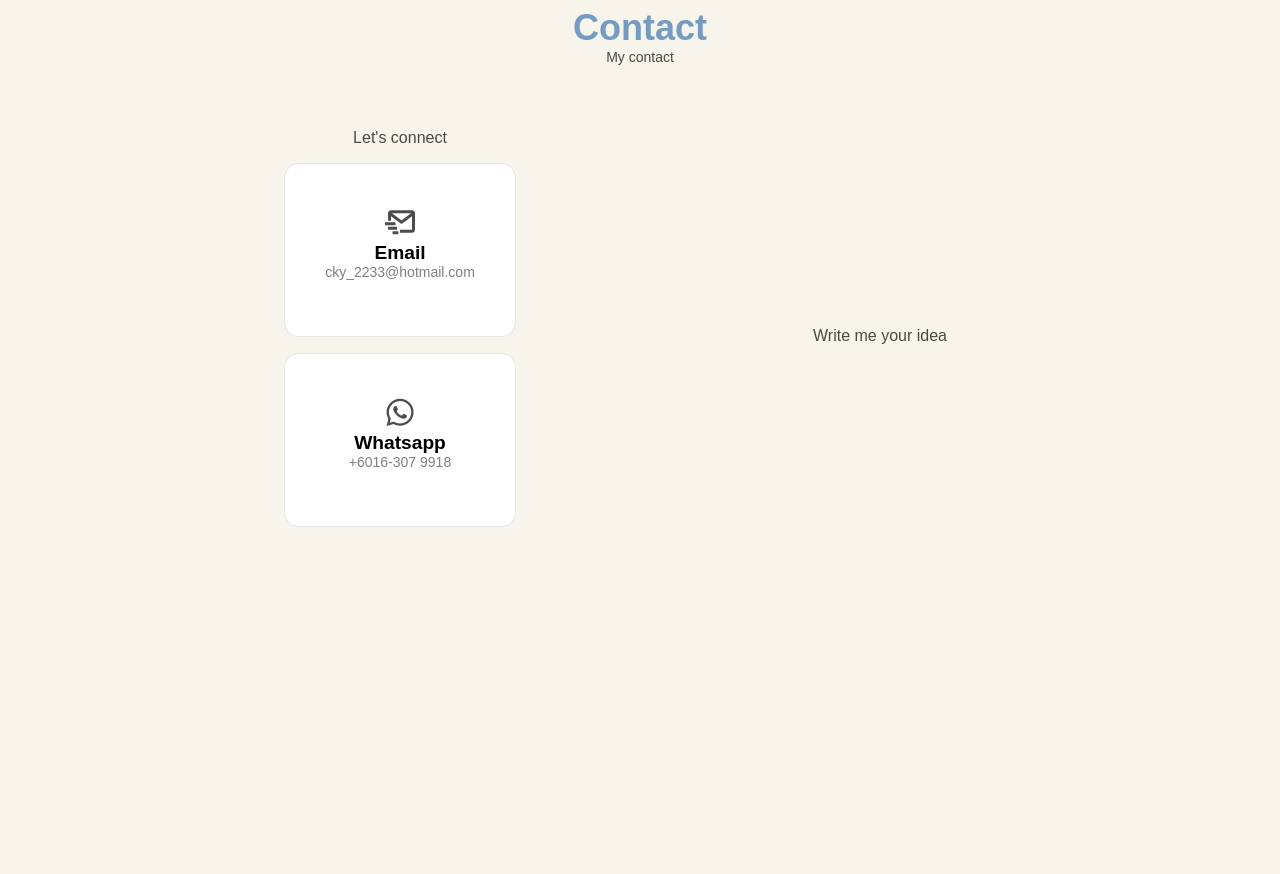
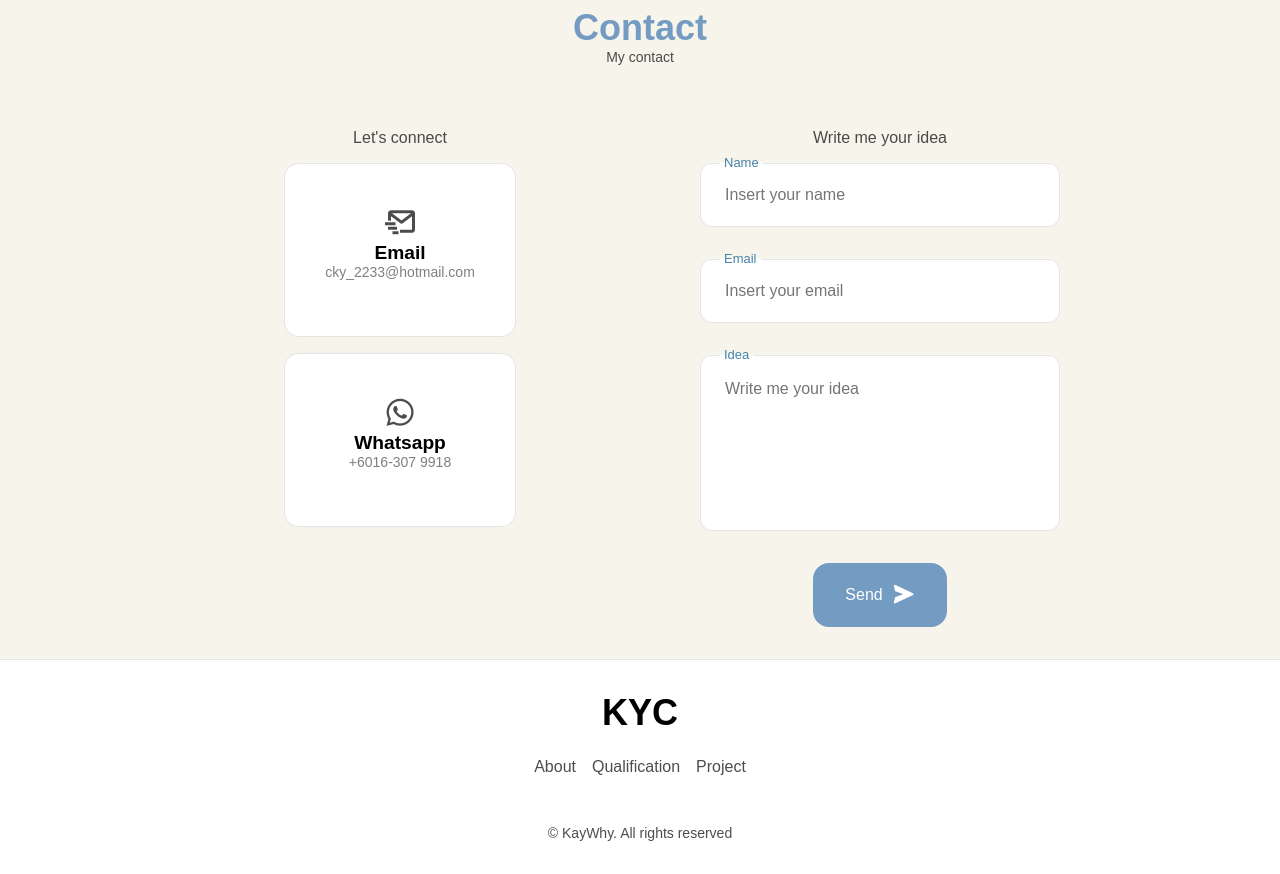
Before and after one commit to 0xKayWhy/portfolio, a React (Vite) app: page / in a window 1280 px wide. Shown: the part 3800-4674 px from the top of the page. Before the commit the page ends 4375 px from the top, so only its background shows below. Built offline with nearby package versions, Linux system fonts and the light colour scheme; a web font is replaced by a local one.

Commit message:
update footer

```diff
--- a/package.json
+++ b/package.json
@@ -11,7 +11,10 @@
     "preview": "vite preview"
   },
   "dependencies": {
+    "@emailjs/browser": "^3.11.0",
     "boxicons": "^2.1.4",
+    "emailjs": "^4.0.3",
+    "emailjs-com": "^3.2.0",
     "react": "^18.2.0",
     "react-dom": "^18.2.0"
   },
--- a/src/App.css
+++ b/src/App.css
@@ -29,7 +29,7 @@
 --font-medium: 500;
 --font-semi-bold: 600;
 
-/* Margenes Bottom */
+/* Margins Bottom */
 /*.5rem = 8px | 1rem = 16px */
 --mb-0-25: 0.25rem;
 --mb-0-5: 0.5rem;
@@ -39,6 +39,19 @@
 --mb-2: 2rem;
 --mb-2-5: 2.5rem;
 --mb-3: 3rem;
+}
+
+/* Responsive typography */
+@media screen and (max-width: 992px) {
+  :root {
+    --big-font-size: 2.75rem;
+    --h1-font-size: 1.5rem;
+    --h2-font-size: 1.25rem;
+    --h3-font-size: 1rem;
+    --normal-font-size: 0.938rem;
+    --small-font-size: 0.813rem;
+    --smaller-font-size: 0.75rem;
+  }
 }
 
 /* BASE */
--- a/src/App.jsx
+++ b/src/App.jsx
@@ -7,6 +7,7 @@ import { Skills } from './components/skills/Skills'
 import { Qualification } from './components/qualification/Qualification'
 import { Portfolios } from './components/portfolios/Portfolios'
 import { Contact } from './components/contact/Contact'
+import { Footer } from './components/footer/Footer'
 
 function App() {
 
@@ -20,7 +21,7 @@ function App() {
     <Qualification/>
     <Portfolios/>
     <Contact/>
-
+    <Footer/>
     </>
   )
 }
--- a/src/components/contact/Contact.jsx
+++ b/src/components/contact/Contact.jsx
@@ -1,7 +1,22 @@
-import React from "react";
+import React, { useRef } from "react";
+import emailjs from '@emailjs/browser';
 import "./contact.css";
 
 export const Contact = () => {
+  const form = useRef();
+
+  const sendEmail = (e) => {
+    e.preventDefault();
+
+    emailjs.sendForm(
+      "service_9mjnj9l",
+      "template_of3e71i",
+      form.current,
+      "TvN1pYn9kCzG56Ir-"
+    );
+    e.target.reset();
+  };
+
   return (
     <section className="contact section" id="contact">
       <div className="contact__container container">
@@ -25,13 +40,48 @@ export const Contact = () => {
               target="_blank"
             >
               <div className="contact__whatsapp">
-              <i className="bx bxl-whatsapp bx-md whatsapp"></i>
+                <i className="bx bxl-whatsapp bx-md whatsapp"></i>
                 <div className="contact__box-subtitle">Whatsapp</div>
                 <div className="contact__box-span">+6016-307 9918</div>
               </div>
             </a>
           </div>
-          <div className="contact__textarea">Write me your idea</div>
+          <div className="contact__form">
+            <div className="contact__box-title">Write me your idea</div>
+            <form ref={form} onSubmit={sendEmail}>
+              <div className="contact__form-box">
+                <label className="contact__form-label">Name</label>
+                <input
+                  type="text"
+                  name="name"
+                  className="contact__form-input"
+                  placeholder="Insert your name"
+                />
+              </div>
+
+              <div className="contact__form-box">
+                <label className="contact__form-label">Email</label>
+                <input
+                  type="email"
+                  name="email"
+                  className="contact__form-input"
+                  placeholder="Insert your email"
+                />
+              </div>
+
+              <div className="contact__form-box contact__form-area">
+                <label className="contact__form-label">Idea</label>
+                <textarea
+                  name="idea"
+                  className="contact__form-input"
+                  placeholder="Write me your idea"
+                />
+              </div>
+              <button className="button button--flex">Send
+              <i className='bx bxs-send bx-sm button__icon'></i>
+              </button>
+            </form>
+          </div>
         </div>
       </div>
     </section>
--- a/src/components/contact/contact.css
+++ b/src/components/contact/contact.css
@@ -1,8 +1,8 @@
 .contact__body {
     display: grid;
     grid-template-columns: repeat(2,1fr);
+    grid-template-rows: auto;
     justify-items: center;
-    align-items: center;
     text-align: center;
 }
 
@@ -49,3 +49,52 @@
     margin-bottom: var(--mb-1);
     color: rgba(0, 0, 0, 0.5);
 }
+
+.contact__form {
+    width: 360px;
+}
+
+.contact__form-box {
+    position: relative;
+    margin-bottom: var(--mb-2);
+    margin-top: 1rem;
+    height: 4rem;
+}
+
+.contact__form-input {
+    position: absolute;
+    top: 0;
+    left: 0;
+    width: 100%;
+    height: 100%;
+    border: 1px solid rgba(0, 0, 0, 0.1);
+    background: white;
+    outline: none;
+    border-radius: 0.75rem;
+    padding: 1.5rem;
+}
+
+.contact__form-label {
+    position: absolute;
+    top: -0.75rem;
+    left: 1.25rem;
+    font-size: var(--smaller-font-size);
+    padding: 0.25rem;
+    background: linear-gradient(0deg, white 49%, #F6F4EB 51% );
+    color: var(--title-color-dark);
+    z-index: 1;
+}
+
+
+.contact__form-area {
+    height: 11rem;
+}
+
+.contact__form-area textarea {
+    resize: none;
+}
+
+.button__icon {
+    height: 24px;
+    width: 24px;
+}
--- /dev/null
+++ b/src/components/footer/Footer.jsx
@@ -0,0 +1,19 @@
+import React from 'react'
+import "./footer.css"
+
+export const Footer = () => {
+  return (
+    <footer className="footer">
+        <div className="footer__container container">
+            <div className="footer__title">KYC</div>
+            <div className="footer__section">
+            <a href="#about">About</a>
+            <a href="#qualification">Qualification</a>
+            <a href="#contact">Project</a>
+            </div>
+            <span className="footer__copyright">&#169; KayWhy. All rights reserved</span>
+        </div>
+    </footer>
+
+  )
+}
--- /dev/null
+++ b/src/components/footer/footer.css
@@ -0,0 +1,27 @@
+.footer {
+    background-color: var(--container-color);
+    border-top: 1px solid rgba(0, 0, 0, 0.1);
+    text-align: center;
+}
+
+.footer__container {
+    padding: 2rem;
+}
+
+.footer__title {
+    color: #000;
+    font-size: var(--h1-font-size);
+    font-weight: var(--font-semi-bold);
+    margin-bottom: 1.5rem;
+}
+
+.footer__section {
+    display: flex;
+    justify-content: center;
+    gap: 1rem;
+    margin-bottom: var(--mb-3);
+}
+
+.footer__copyright {
+    font-size: var(--small-font-size);
+}
--- a/src/components/portfolios/Portfolios.jsx
+++ b/src/components/portfolios/Portfolios.jsx
@@ -4,7 +4,7 @@ import { Data } from './Data'
 
 export const Portfolios = () => {
   return (
-    <section className="portfolios section">
+    <section className="portfolios section" id='portfolio'>
         <div className="portfolios__container container">
             <div className="qualification__header subheader">
             <h2 className="section__title">Portfolio</h2>
--- a/src/components/qualification/Qualification.jsx
+++ b/src/components/qualification/Qualification.jsx
@@ -6,7 +6,7 @@ export const Qualification = () => {
   const [data, setData] = useState(Education);
 
   return (
-    <section className="qualification section">
+    <section className="qualification section" id="qualification">
       <div className="qualification__container container">
         <div className="qualification__header subheader">
           <h2 className="section__title">Qualification</h2>
```
Also changed, not shown: 1 other file (tests, documents, lock files or other folders).
